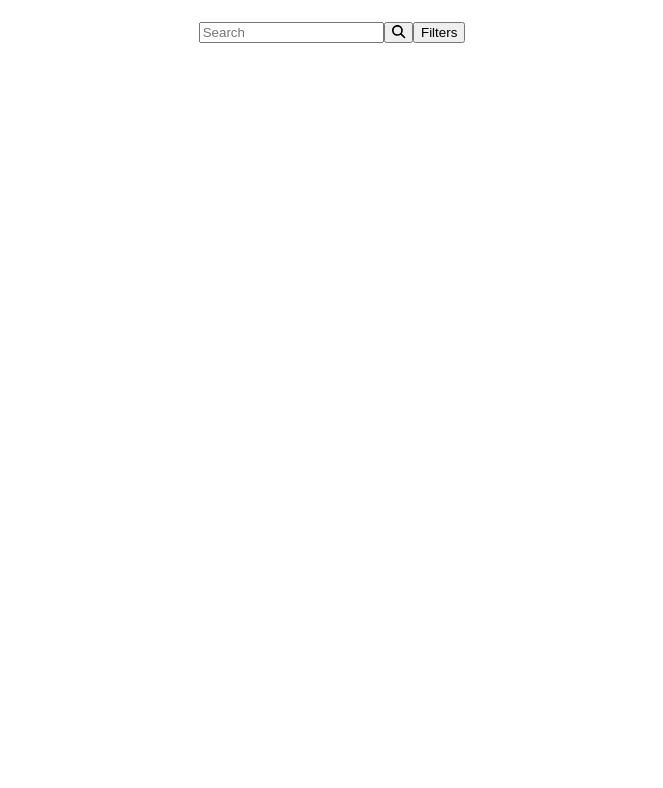
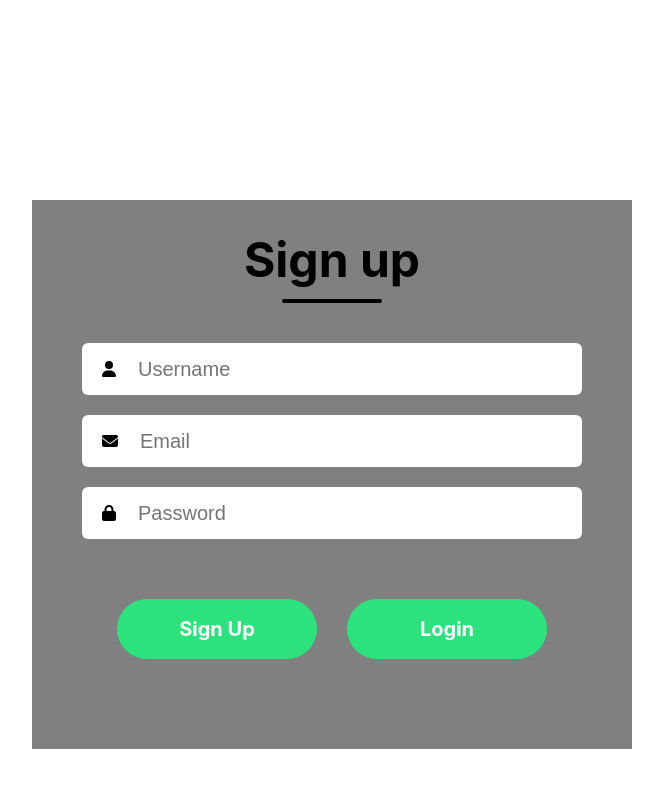
Before and after one commit to Liz3r/NBP-Neo4J, a React (Create React App) app: page / in a window 1280 px wide. Shown: the top 788 px of the page, without its empty margins (308-971 px from the left). Built offline with nearby package versions, Linux system fonts and the light colour scheme.

Commit message:
login/signup front ideja

```diff
--- a/src/App.tsx
+++ b/src/App.tsx
@@ -2,40 +2,26 @@ import React, { useState } from 'react';
 import { FontAwesomeIcon } from '@fortawesome/react-fontawesome';
 import { faSearch } from '@fortawesome/free-solid-svg-icons'
 import './App.css';
+import LoginSignup from './Components/LoginSignup/LoginSignup';
 
 
-function Filters(){
-
-  const [ castList, setCastList ] = useState([]);
-  const [ director, setDirector ] = useState(null);
-
-  return(
-    <div className='filters-div'>
-      <div className='cast-div'>
-        <p>cast:</p>
 
 
-        <div className='name-div'>
-          <div className='name'>Akira Kurosawa</div>
-          <button className='remove-name-btn'> X</button>
-        </div>
+function App() {
 
-        <div className="addButton"></div>
-      </div>
-      <p>director:</p>
-      <p>year:</p>
+
+  return (
+    <div className="App">
+
+      <LoginSignup/>
+
     </div>
   );
 }
 
-function App() {
-
-  const [ filtersActive, setFiltersActive ] = useState(false);
-
-  return (
-    <div className="App">
-
-      <div className='search-div'>
+export default App;
+/*
+<div className='search-div'>
         <div className='search-input-div'>
           <input placeholder='Search' className='search-input'></input>
           <button>
@@ -43,17 +29,10 @@ function App() {
           </button>
         </div>
 
-        <button className='filters-btn' onClick={() => setFiltersActive(!filtersActive)}>Filters</button>
       </div>
 
-      {(filtersActive)? <Filters/> : <></>}
 
       <div className='movies-div'>
 
       </div>
-
-    </div>
-  );
-}
-
-export default App;
+*/
--- /dev/null
+++ b/src/Components/LoginSignup/LoginSignup.css
@@ -0,0 +1,81 @@
+.container{
+    display: flex;
+    flex-direction: column;
+    margin: auto;
+    margin-top: 200px;
+    background: gray;
+    padding-bottom: 30px;
+    width: 600px;
+}
+
+.header{
+    display: flex;
+    flex-direction: column;
+    align-items: center;
+    gap: 10px;
+    width: 100%;
+    margin-top: 30px;
+}
+
+.text{
+    font-size: 48px;
+    font-weight: 700;
+}
+
+.inputs{
+    margin-top: 40px;
+    display: flex;
+    flex-direction: column;
+    gap: 20px;
+}
+
+.input{
+    display: flex;
+    align-items: center;
+    margin: auto;
+    width: 500px;
+    height: 70;
+    background: white;
+    border-radius: 6px;
+}
+
+.icon{
+    margin-left: 20px;
+    margin-right: 20px;
+}
+
+.input input{
+    height: 50px;
+    width: 400px;
+    background: transparent;
+    border: none;
+    color: rgb(180, 175, 175);
+    font-size: 20px;
+}
+
+.underline{
+    width: 100px;
+    background: black;
+    height: 4px;
+    border-radius: 10px;
+}
+
+.submit-container{
+    display: flex;
+    gap: 30px;
+    margin: 60px auto;
+}
+
+.submit{
+    display: flex;
+    justify-content: center;
+    align-items: center;
+    width: 200px;
+    height: 60px;
+    color: white;
+    background: rgb(43, 226, 125);
+    border-radius: 50px;
+    font-size: 20px;
+    font-weight: 700;
+    cursor: pointer;
+}
--- /dev/null
+++ b/src/Components/LoginSignup/LoginSignup.tsx
@@ -0,0 +1,35 @@
+import React from "react";
+import './LoginSignup.css';
+import { FontAwesomeIcon } from "@fortawesome/react-fontawesome";
+import { faUser, faEnvelope, faLock } from '@fortawesome/free-solid-svg-icons';
+
+function LoginSignup(){
+    return(
+        <div className="container">
+            <div className="header">
+                <div className="text">Sign up</div>
+                <div className="underline"></div>
+            </div>
+            <div className="inputs">
+                <div className="input">
+                    <FontAwesomeIcon className="icon" icon={faUser}/>
+                    <input type="text" placeholder="Username"/>
+                </div>
+                <div className="input">
+                    <FontAwesomeIcon className="icon" icon={faEnvelope}/>
+                    <input type="text" placeholder="Email"/>
+                </div>
+                <div className="input">
+                    <FontAwesomeIcon className="icon" icon={faLock}/>
+                    <input type="password" placeholder="Password"/>
+                </div>
+            </div>
+            <div className="submit-container">
+                <div className="submit">Sign Up</div>
+                <div className="submit">Login</div>
+            </div>
+        </div>
+    );
+}
+
+export default LoginSignup;
--- a/src/index.css
+++ b/src/index.css
@@ -5,6 +5,7 @@ body {
     sans-serif;
   -webkit-font-smoothing: antialiased;
   -moz-osx-font-smoothing: grayscale;
+  height: 100vh;
 }
 
 code {
```
